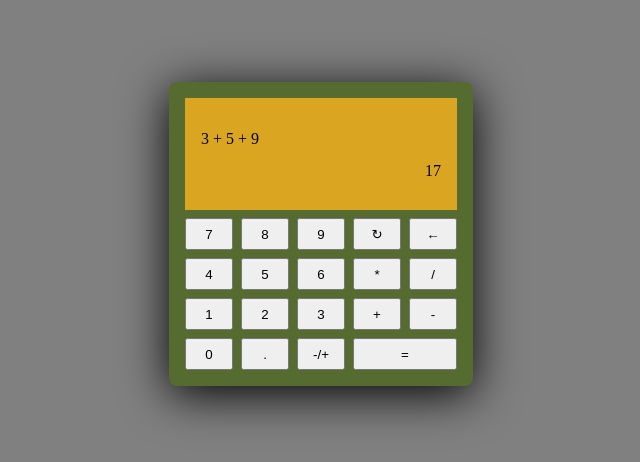
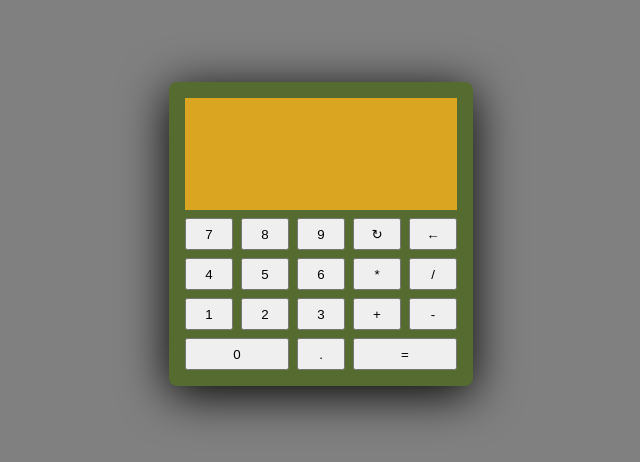
Before and after one commit to loganwoolf/odin-calc, a plain HTML site: page index.html in a window 1280 px wide. Shown: the part 166-628 px from the top of the page, without its empty margins (319-959 px from the left). Drawn offline with Linux system fonts and the light colour scheme.

Commit message:
remove negate button, placeholder text

```diff
--- a/index.html
+++ b/index.html
@@ -14,8 +14,8 @@
 
 <div id="app">
 	<div class="display">
-		<p class="display__input">3 + 5 + 9</p>
-		<p class="display__output">17</p>
+		<p class="display__input"></p>
+		<p class="display__output"></p>
 	</div>
 	<div class="buttons">
 		<div class="buttons__numbers">
@@ -28,9 +28,9 @@
 			<button id="num1">1</button>
 			<button id="num2">2</button>
 			<button id="num3">3</button>
-			<button id="num0">0</button>
+			<button id="num0" class='wide'>0</button>
 			<button id="numdec">.</button>
-			<button id="negate" class="operator">-/+</button>
+			<!-- <button id="negate" class="operator">-/+</button> -->
 		</div>
 		<div class="buttons__operators">
 			<button id="clear" class="control">&#8635</button>
```
